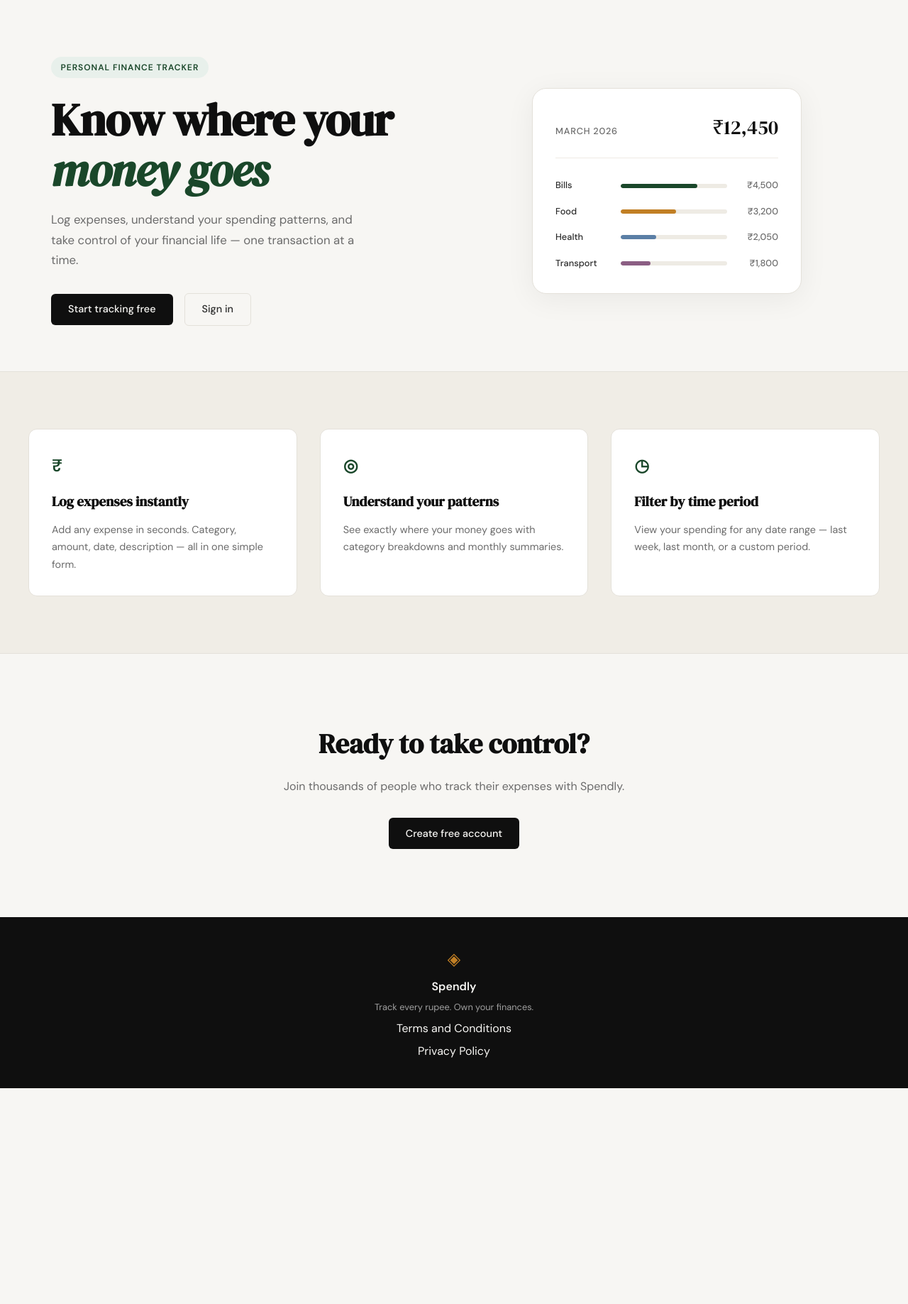
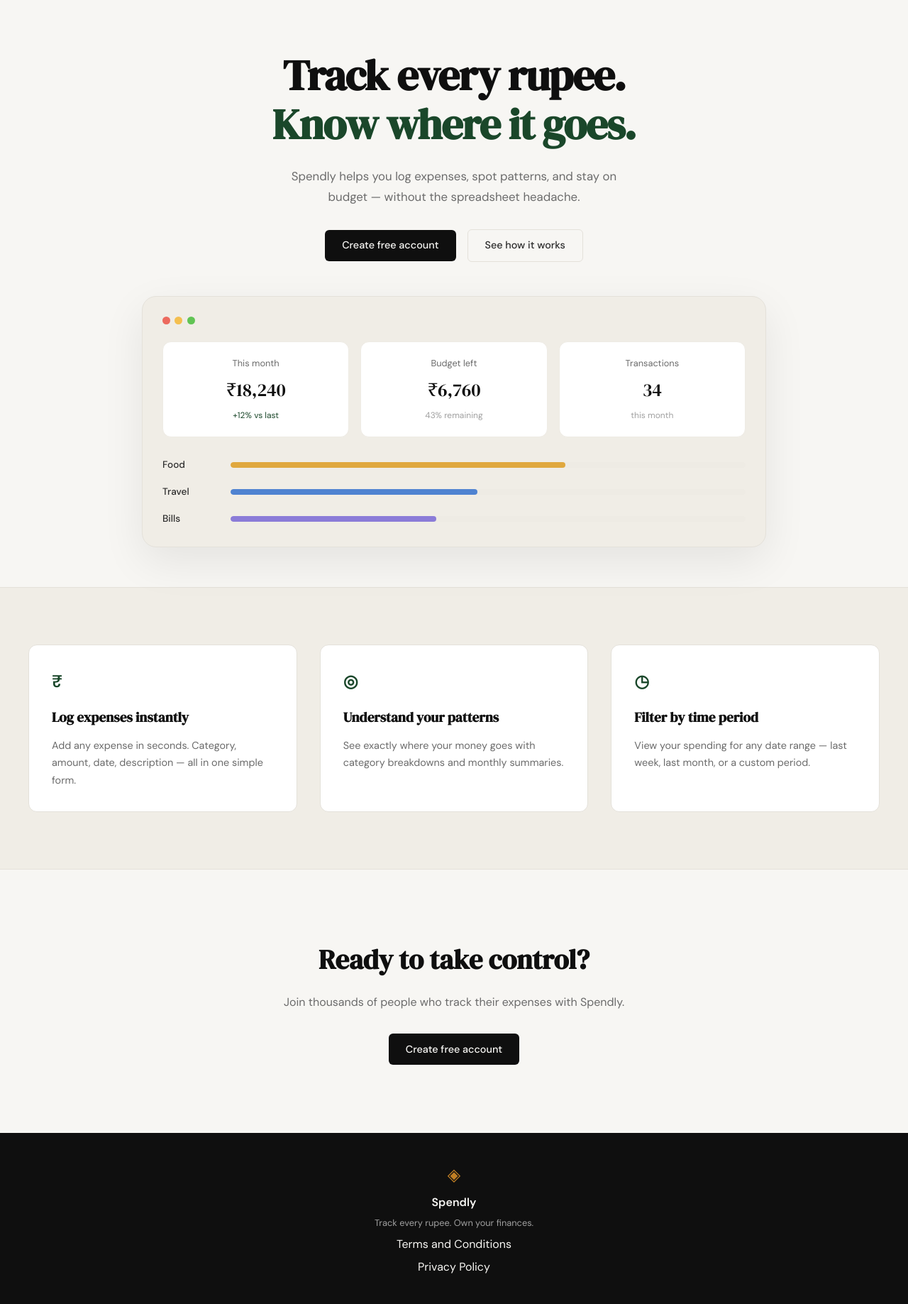
Before and after one commit to NeeraDwivedi/Spendly, a Flask app: page / in a window 1280 px wide. Shown: the part 61-1898 px from the top of the page at 71% size. Before the commit the page ends 1594 px from the top, so only its background shows below. Run offline with Flask 3, Linux system fonts and the light colour scheme.

Commit message:
landing: add youtube model on see how-it-works modal

```diff
--- a/static/css/style.css
+++ b/static/css/style.css
@@ -124,39 +124,27 @@ a { color: inherit; text-decoration: none; }
 /* ------------------------------------------------------------------ */
 
 .hero {
-    padding: 5rem 2rem 4rem;
-    display: grid;
-    grid-template-columns: 1fr 1fr;
-    gap: 4rem;
-    align-items: center;
+    padding: 4.5rem 2rem 3.5rem;
     max-width: var(--max-width);
     margin: 0 auto;
+    text-align: center;
 }
 
-.hero-badge {
-    display: inline-block;
-    background: var(--accent-light);
-    color: var(--accent);
-    font-size: 0.75rem;
-    font-weight: 600;
-    letter-spacing: 0.08em;
-    text-transform: uppercase;
-    padding: 0.35rem 0.85rem;
-    border-radius: 999px;
-    margin-bottom: 1.5rem;
+.hero-inner {
+    max-width: 720px;
+    margin: 0 auto 3rem;
 }
 
 .hero-title {
     font-family: var(--font-display);
-    font-size: clamp(2.5rem, 5vw, 4rem);
-    line-height: 1.1;
+    font-size: clamp(2.5rem, 5.5vw, 3.75rem);
+    line-height: 1.15;
     letter-spacing: -0.02em;
     color: var(--ink);
-    margin-bottom: 1.25rem;
+    margin-bottom: 1.5rem;
 }
 
-.hero-title em {
-    font-style: italic;
+.hero-title-accent {
     color: var(--accent);
 }
 
@@ -164,14 +152,15 @@ a { color: inherit; text-decoration: none; }
     font-size: 1.05rem;
     color: var(--ink-muted);
     line-height: 1.7;
-    max-width: 460px;
-    margin-bottom: 2rem;
+    max-width: 480px;
+    margin: 0 auto 2rem;
 }
 
 .hero-actions {
     display: flex;
     gap: 1rem;
     align-items: center;
+    justify-content: center;
 }
 
 /* ------------------------------------------------------------------ */
@@ -184,55 +173,85 @@ a { color: inherit; text-decoration: none; }
 }
 
 .mock-card {
-    background: var(--paper-card);
+    background: var(--paper-warm);
     border: 1px solid var(--border);
     border-radius: var(--radius-lg);
-    padding: 2rem;
+    padding: 1.75rem;
     width: 100%;
-    max-width: 380px;
-    box-shadow: 0 8px 40px rgba(0,0,0,0.06);
+    max-width: 880px;
+    box-shadow: 0 20px 60px rgba(0,0,0,0.08);
 }
 
-.mock-card-header {
+.mock-card-dots {
     display: flex;
-    justify-content: space-between;
-    align-items: baseline;
-    margin-bottom: 1.75rem;
-    padding-bottom: 1.25rem;
-    border-bottom: 1px solid var(--border-soft);
+    gap: 0.4rem;
+    margin-bottom: 1.5rem;
 }
 
-.mock-label {
-    font-size: 0.8rem;
-    font-weight: 500;
-    color: var(--ink-muted);
-    text-transform: uppercase;
-    letter-spacing: 0.06em;
+.mock-dot {
+    width: 11px;
+    height: 11px;
+    border-radius: 50%;
 }
 
-.mock-total {
+.mock-dot-red { background: #ec6a5e; }
+.mock-dot-yellow { background: #f4bf4f; }
+.mock-dot-green { background: #61c454; }
+
+.mock-stats {
+    display: grid;
+    grid-template-columns: repeat(3, 1fr);
+    gap: 1rem;
+    margin-bottom: 1.75rem;
+}
+
+.mock-stat {
+    background: var(--paper-card);
+    border: 1px solid var(--border-soft);
+    border-radius: var(--radius-md);
+    padding: 1.25rem 1.5rem;
+    display: flex;
+    flex-direction: column;
+    gap: 0.4rem;
+    text-align: center;
+}
+
+.mock-stat-label {
+    font-size: 0.8rem;
+    color: var(--ink-muted);
+}
+
+.mock-stat-value {
     font-family: var(--font-display);
-    font-size: 1.75rem;
+    font-size: 1.6rem;
     color: var(--ink);
 }
+
+.mock-stat-change {
+    font-size: 0.75rem;
+    color: var(--ink-faint);
+}
+
+.mock-stat-positive { color: var(--accent); }
 
 .mock-bars { display: flex; flex-direction: column; gap: 1rem; }
 
 .mock-bar-row {
     display: grid;
-    grid-template-columns: 80px 1fr 60px;
+    grid-template-columns: 80px 1fr;
     align-items: center;
-    gap: 0.75rem;
+    gap: 1rem;
 }
 
 .mock-cat {
-    font-size: 0.8rem;
+    font-size: 0.85rem;
     font-weight: 500;
     color: var(--ink-soft);
+    text-align: left;
 }
 
 .mock-bar-track {
-    height: 6px;
+    height: 8px;
     background: var(--border-soft);
     border-radius: 999px;
     overflow: hidden;
@@ -240,21 +259,13 @@ a { color: inherit; text-decoration: none; }
 
 .mock-bar {
     height: 100%;
-    background: var(--accent);
     border-radius: 999px;
     transition: width 0.6s ease;
 }
 
-.mock-bar-2 { background: var(--accent-2); }
-.mock-bar-3 { background: #5b7fa6; }
-.mock-bar-4 { background: #8b5e83; }
-
-.mock-amt {
-    font-size: 0.8rem;
-    font-weight: 500;
-    color: var(--ink-muted);
-    text-align: right;
-}
+.mock-bar-food { background: #e0a83e; }
+.mock-bar-travel { background: #4f83d1; }
+.mock-bar-bills { background: #8b7cd8; }
 
 /* ------------------------------------------------------------------ */
 /* Buttons                                                             */
--- a/templates/landing.html
+++ b/templates/landing.html
@@ -6,55 +6,61 @@
 
 <section class="hero">
     <div class="hero-inner">
-        <div class="hero-badge">Personal Finance Tracker</div>
         <h1 class="hero-title">
-            Know where your<br>
-            <em>money goes</em>
+            Track every rupee.<br>
+            <span class="hero-title-accent">Know where it goes.</span>
         </h1>
         <p class="hero-subtitle">
-            Log expenses, understand your spending patterns,
-            and take control of your financial life —
-            one transaction at a time.
+            Spendly helps you log expenses, spot patterns, and stay
+            on budget — without the spreadsheet headache.
         </p>
         <div class="hero-actions">
-            <a href="{{ url_for('register') }}" class="btn-primary">Start tracking free</a>
-            <a href="{{ url_for('login') }}" class="btn-ghost">Sign in</a>
+            <a href="{{ url_for('register') }}" class="btn-primary">Create free account</a>
+            <a href="#" class="btn-ghost" id="how-it-works-btn">See how it works</a>
         </div>
     </div>
     <div class="hero-visual">
         <div class="mock-card">
-            <div class="mock-card-header">
-                <span class="mock-label">March 2026</span>
-                <span class="mock-total">₹12,450</span>
+            <div class="mock-card-dots">
+                <span class="mock-dot mock-dot-red"></span>
+                <span class="mock-dot mock-dot-yellow"></span>
+                <span class="mock-dot mock-dot-green"></span>
+            </div>
+            <div class="mock-stats">
+                <div class="mock-stat">
+                    <span class="mock-stat-label">This month</span>
+                    <span class="mock-stat-value">₹18,240</span>
+                    <span class="mock-stat-change mock-stat-positive">+12% vs last</span>
+                </div>
+                <div class="mock-stat">
+                    <span class="mock-stat-label">Budget left</span>
+                    <span class="mock-stat-value">₹6,760</span>
+                    <span class="mock-stat-change">43% remaining</span>
+                </div>
+                <div class="mock-stat">
+                    <span class="mock-stat-label">Transactions</span>
+                    <span class="mock-stat-value">34</span>
+                    <span class="mock-stat-change mock-stat-muted">this month</span>
+                </div>
             </div>
             <div class="mock-bars">
                 <div class="mock-bar-row">
+                    <span class="mock-cat">Food</span>
+                    <div class="mock-bar-track">
+                        <div class="mock-bar mock-bar-food" style="width: 65%"></div>
+                    </div>
+                </div>
+                <div class="mock-bar-row">
+                    <span class="mock-cat">Travel</span>
+                    <div class="mock-bar-track">
+                        <div class="mock-bar mock-bar-travel" style="width: 48%"></div>
+                    </div>
+                </div>
+                <div class="mock-bar-row">
                     <span class="mock-cat">Bills</span>
                     <div class="mock-bar-track">
-                        <div class="mock-bar" style="width: 72%"></div>
+                        <div class="mock-bar mock-bar-bills" style="width: 40%"></div>
                     </div>
-                    <span class="mock-amt">₹4,500</span>
-                </div>
-                <div class="mock-bar-row">
-                    <span class="mock-cat">Food</span>
-                    <div class="mock-bar-track">
-                        <div class="mock-bar mock-bar-2" style="width: 52%"></div>
-                    </div>
-                    <span class="mock-amt">₹3,200</span>
-                </div>
-                <div class="mock-bar-row">
-                    <span class="mock-cat">Health</span>
-                    <div class="mock-bar-track">
-                        <div class="mock-bar mock-bar-3" style="width: 33%"></div>
-                    </div>
-                    <span class="mock-amt">₹2,050</span>
-                </div>
-                <div class="mock-bar-row">
-                    <span class="mock-cat">Transport</span>
-                    <div class="mock-bar-track">
-                        <div class="mock-bar mock-bar-4" style="width: 28%"></div>
-                    </div>
-                    <span class="mock-amt">₹1,800</span>
                 </div>
             </div>
         </div>
@@ -89,4 +95,55 @@
     </div>
 </section>
 
+<div class="modal-overlay" id="how-it-works-modal">
+    <div class="modal-box">
+        <button type="button" class="modal-close" id="how-it-works-close" aria-label="Close">&times;</button>
+        <div class="modal-video-wrap">
+            <iframe
+                id="how-it-works-video"
+                data-src="https://www.youtube.com/embed/dQw4w9WgXcQ"
+                title="See how Spendly works"
+                allow="accelerometer; autoplay; clipboard-write; encrypted-media; gyroscope; picture-in-picture"
+                allowfullscreen></iframe>
+        </div>
+    </div>
+</div>
+
 {% endblock %}
+
+{% block scripts %}
+<script>
+    (function () {
+        var modal = document.getElementById("how-it-works-modal");
+        var openBtn = document.getElementById("how-it-works-btn");
+        var closeBtn = document.getElementById("how-it-works-close");
+        var video = document.getElementById("how-it-works-video");
+
+        function openModal(event) {
+            event.preventDefault();
+            video.src = video.dataset.src;
+            modal.classList.add("is-open");
+        }
+
+        function closeModal() {
+            modal.classList.remove("is-open");
+            video.src = "";
+        }
+
+        openBtn.addEventListener("click", openModal);
+        closeBtn.addEventListener("click", closeModal);
+
+        modal.addEventListener("click", function (event) {
+            if (event.target === modal) {
+                closeModal();
+            }
+        });
+
+        document.addEventListener("keydown", function (event) {
+            if (event.key === "Escape" && modal.classList.contains("is-open")) {
+                closeModal();
+            }
+        });
+    })();
+</script>
+{% endblock %}
```
Also changed, not shown: other parts of static/css/style.css (+71 -7 lines), static/image/image reference.jpeg (added).
